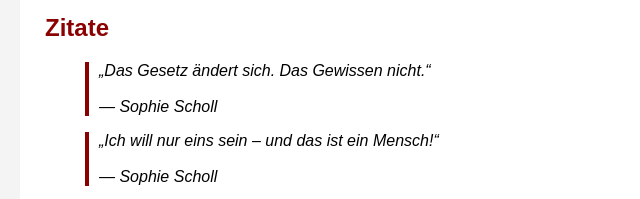
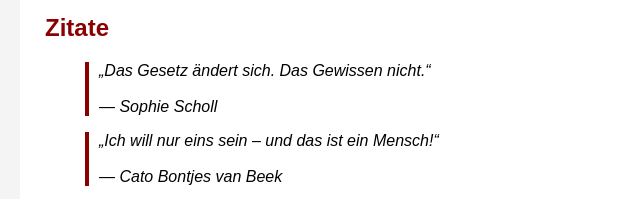
Before and after one commit to arthurr-web/Frauen-im-Widerstand, a plain HTML site: page index.html in a window 1280 px wide. Shown: the part 820-1019 px from the top of the page, 0-640 px from the left. Drawn offline with Linux system fonts and the light colour scheme.

Commit message:
Add files via upload

```diff
--- a/index.html
+++ b/index.html
@@ -146,7 +146,7 @@ Sie unterstützte den Widerstand durch Flugblätter und Hilfe für Verfolgte.
 <blockquote>
 „Ich will nur eins sein – und das ist ein Mensch!“
 <br><br>
-— Sophie Scholl
+— Cato Bontjes van Beek
 </blockquote>
 
 <blockquote>
```
